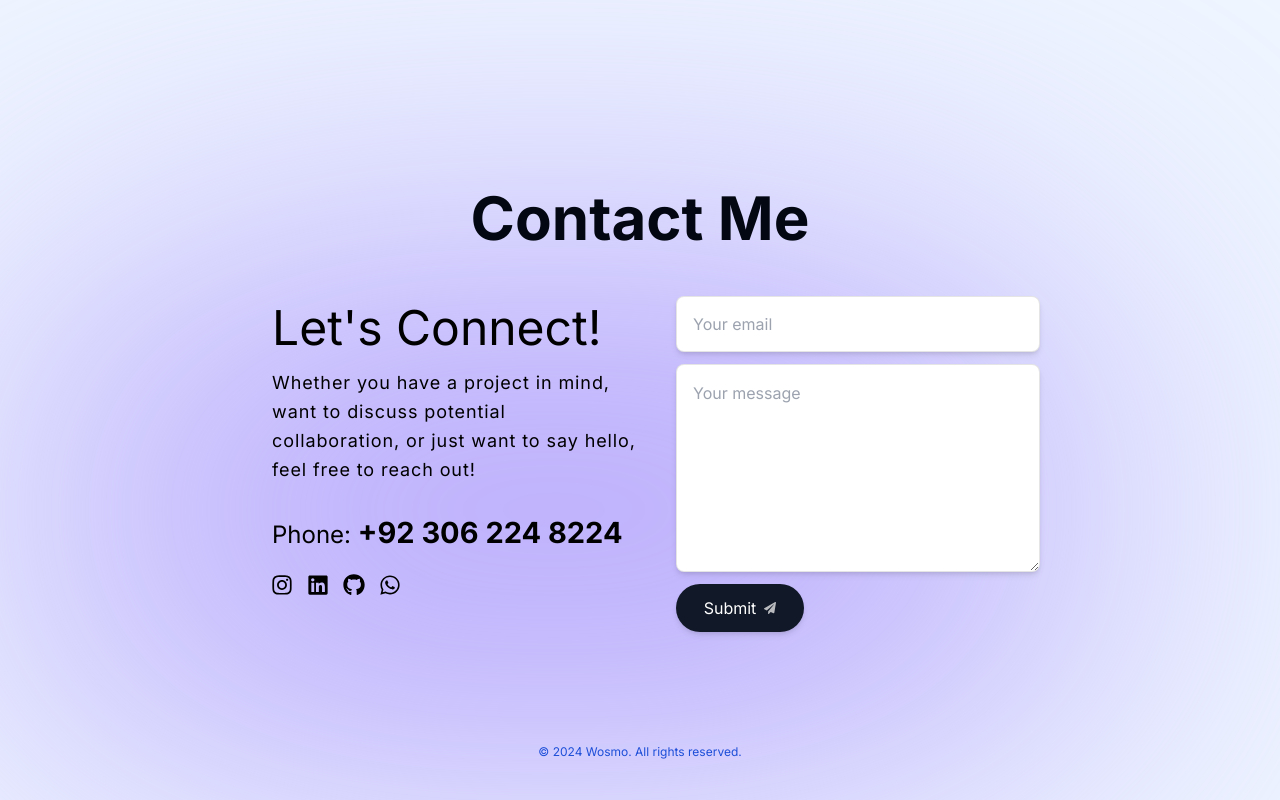
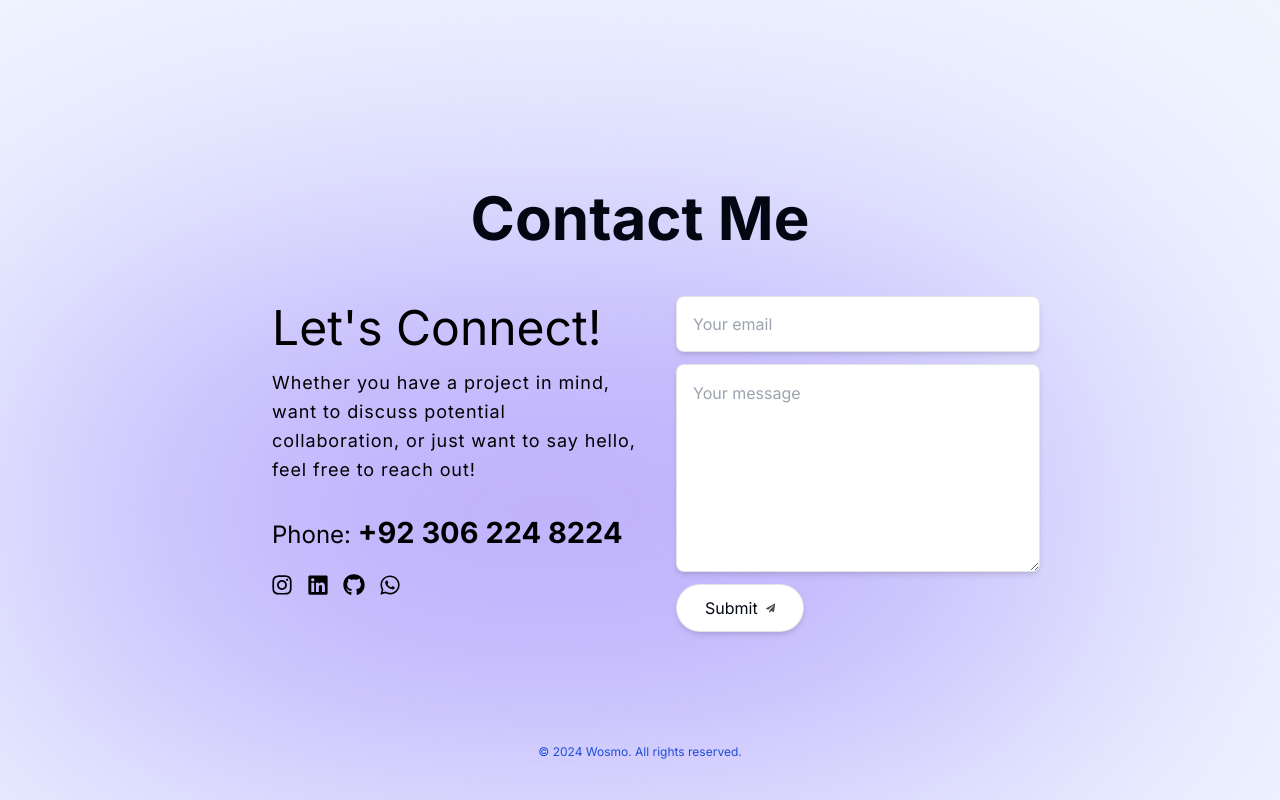
Before and after one commit to Wosmos/portfolio-website, a Next.js app: page / in a window 1280 px wide. Shown: the part 5905-6705 px from the top of the page. Built offline with nearby package versions, Linux system fonts and the light colour scheme; no server answers.

Commit message:
submit btn fixed

```diff
--- a/components/submit-btn.tsx
+++ b/components/submit-btn.tsx
@@ -1,6 +1,6 @@
-import React from "react";
-import { FaPaperPlane } from "react-icons/fa";
-import { experimental_useFormStatus as useFormStatus } from "react-dom";
+import React from 'react';
+import { FaPaperPlane } from 'react-icons/fa';
+import { experimental_useFormStatus as useFormStatus } from 'react-dom';
 
 export default function SubmitBtn() {
   const { pending } = useFormStatus();
@@ -8,7 +8,8 @@ export default function SubmitBtn() {
   return (
     <button
       type='submit'
-      className='group flex items-center justify-center gap-2 h-[3rem] md:w-[8rem] w-full bg-gray-900 text-white rounded-full outline-none transition-all focus:scale-110 hover:scale-110 hover:bg-gray-950 active:scale-105 dark:bg-white dark:bg-opacity-10 disabled:scale-100 disabled:bg-opacity-65 shadow-md hover:shadow-2xl '
+      className='group flex items-center justify-center gap-2 h-[3rem] md:w-[8rem] w-full  dark:text-white rounded-full outline-none transition-all focus:scale-110 hover:scale-110 hover:bg-gray-950 active:scale-105 bg-white dark:bg-opacity-10 disabled:scale-100 disabled:bg-opacity-65 shadow-md hover:shadow-2xl
+        px-7 py-3 cursor-pointer borderBlack dark:bg-black/90 shadow-black/10 '
       disabled={pending}
     >
       {pending ? (
```
